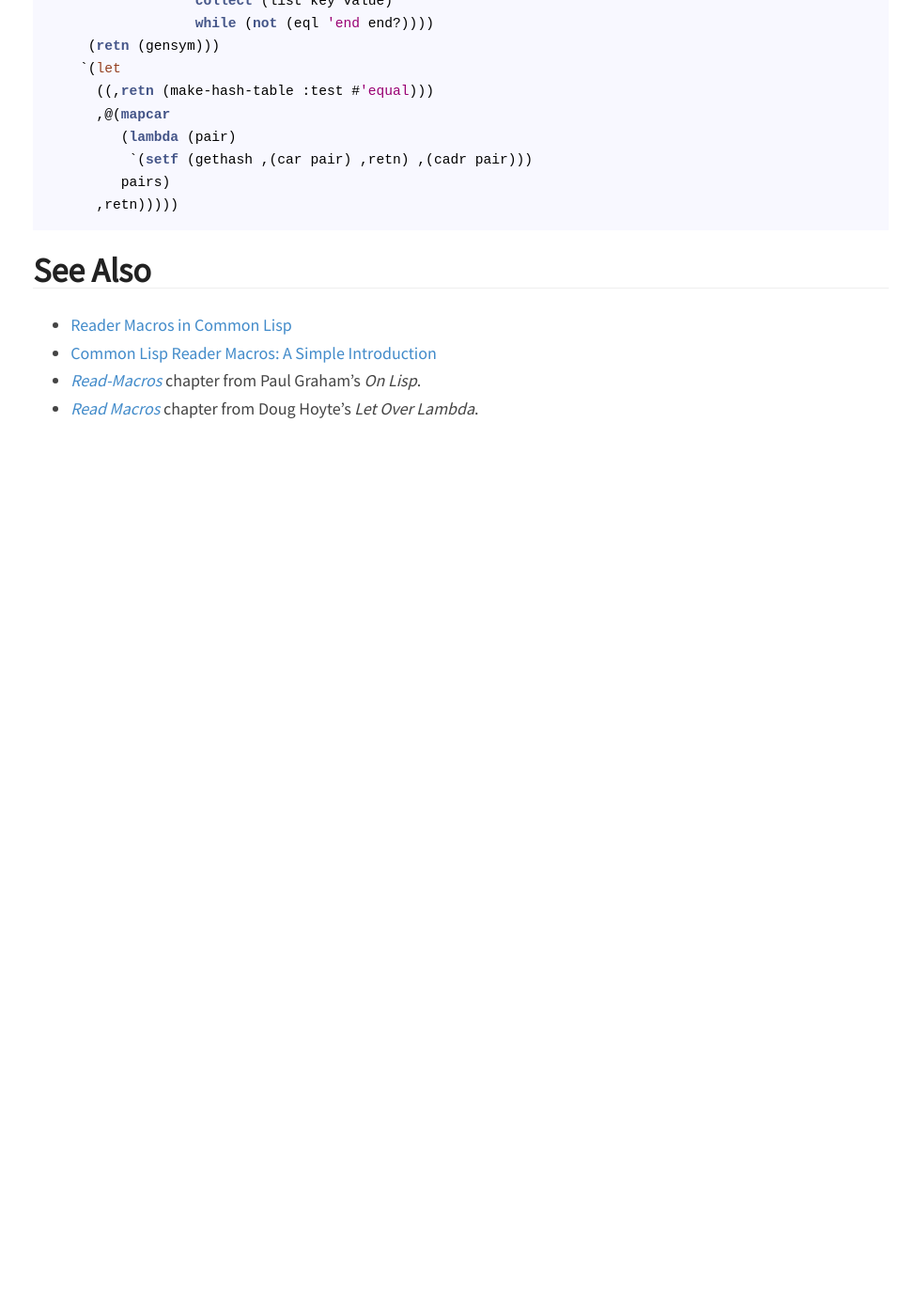
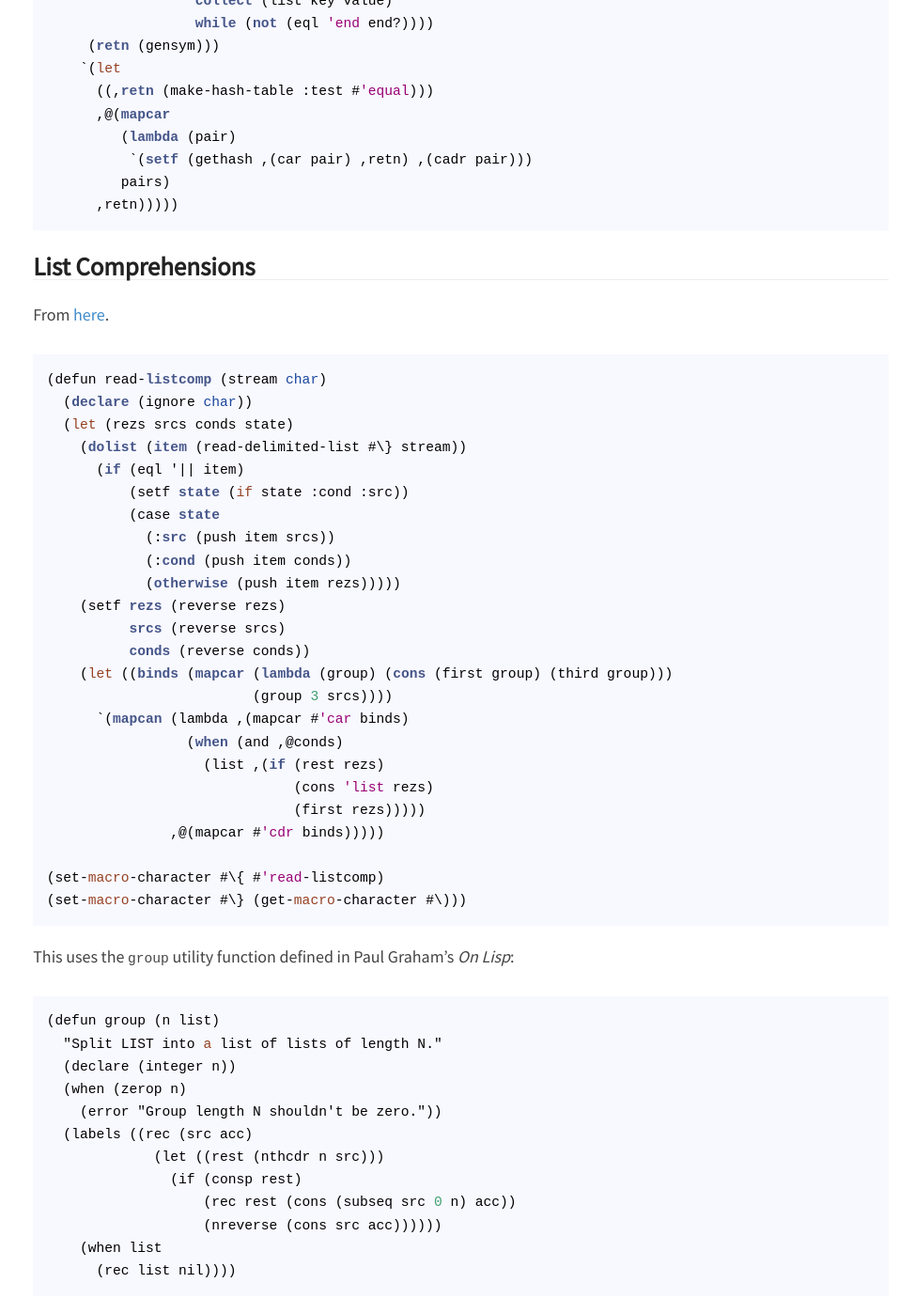
Before and after one commit to LispLang/lisplang.github.io, a Jekyll site: the page built from wiki/reader-macros.md, in a window 1280 px wide and 1400 px high, scrolled down 1067 px. Shown: the whole window at 94% size, without its empty margins (306-1280 px from the left). Built offline with Jekyll 4.4.1, drawn with Linux system fonts in a browser that asks for light colours; nearby versions of some CDN libraries; some web fonts are replaced; before the commit the page ends 1535 px from its top, so only the background shows below that.

Commit message:
Add list comprehension reader macro example

```diff
--- a/wiki/reader-macros.md
+++ b/wiki/reader-macros.md
@@ -51,6 +51,54 @@ Taken from [here](http://frank.kank.net/essays/hash.html).
       ,retn)))))
 ~~~
 
+## List Comprehensions
+
+From [here](http://lisp-univ-etc.blogspot.com/2013/01/real-list-comprehensions-in-lisp.html).
+
+~~~lisp
+(defun read-listcomp (stream char)
+  (declare (ignore char))
+  (let (rezs srcs conds state)
+    (dolist (item (read-delimited-list #\} stream))
+      (if (eql '|| item)
+          (setf state (if state :cond :src))
+          (case state
+            (:src (push item srcs))
+            (:cond (push item conds))
+            (otherwise (push item rezs)))))
+    (setf rezs (reverse rezs)
+          srcs (reverse srcs)
+          conds (reverse conds))
+    (let ((binds (mapcar (lambda (group) (cons (first group) (third group)))
+                         (group 3 srcs))))
+      `(mapcan (lambda ,(mapcar #'car binds)
+                 (when (and ,@conds)
+                   (list ,(if (rest rezs)
+                              (cons 'list rezs)
+                              (first rezs)))))
+               ,@(mapcar #'cdr binds)))))
+
+(set-macro-character #\{ #'read-listcomp)
+(set-macro-character #\} (get-macro-character #\)))
+~~~
+
+This uses the `group` utility function defined in Paul Graham's *On Lisp*:
+
+~~~lisp
+(defun group (n list)
+  "Split LIST into a list of lists of length N."
+  (declare (integer n))
+  (when (zerop n)
+    (error "Group length N shouldn't be zero."))
+  (labels ((rec (src acc)
+             (let ((rest (nthcdr n src)))
+               (if (consp rest)
+                   (rec rest (cons (subseq src 0 n) acc))
+                   (nreverse (cons src acc))))))
+    (when list
+      (rec list nil))))
+~~~
+
 # See Also
 
 - [Reader Macros in Common Lisp](https://gist.github.com/chaitanyagupta/9324402)
```
